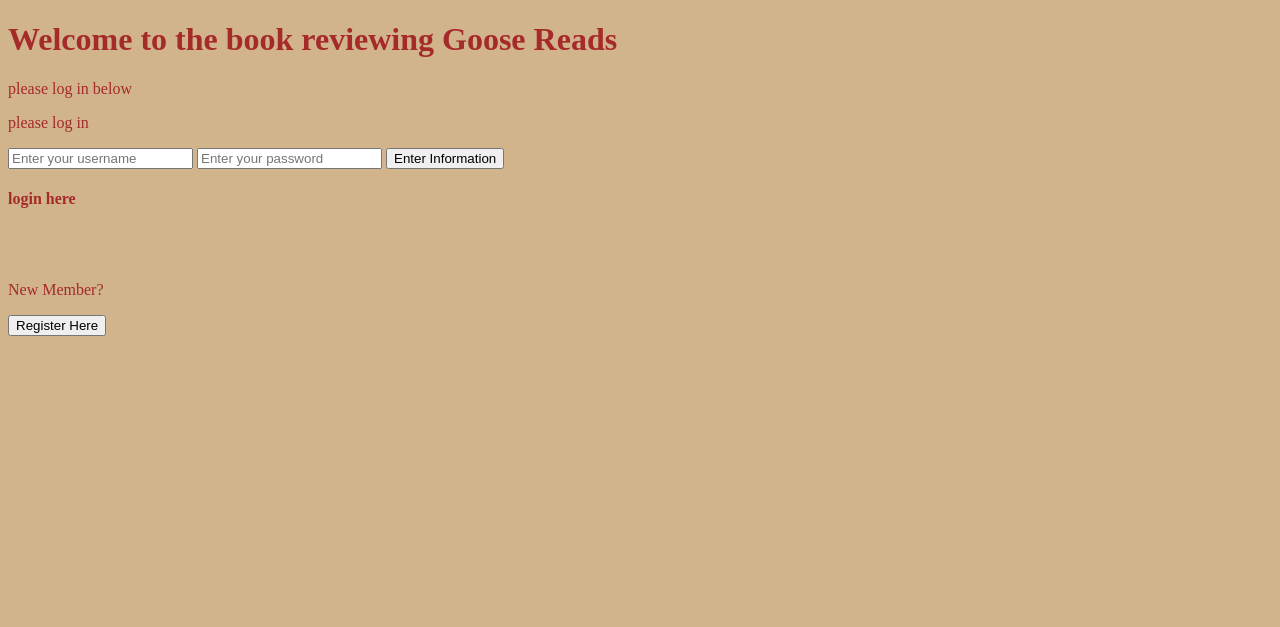
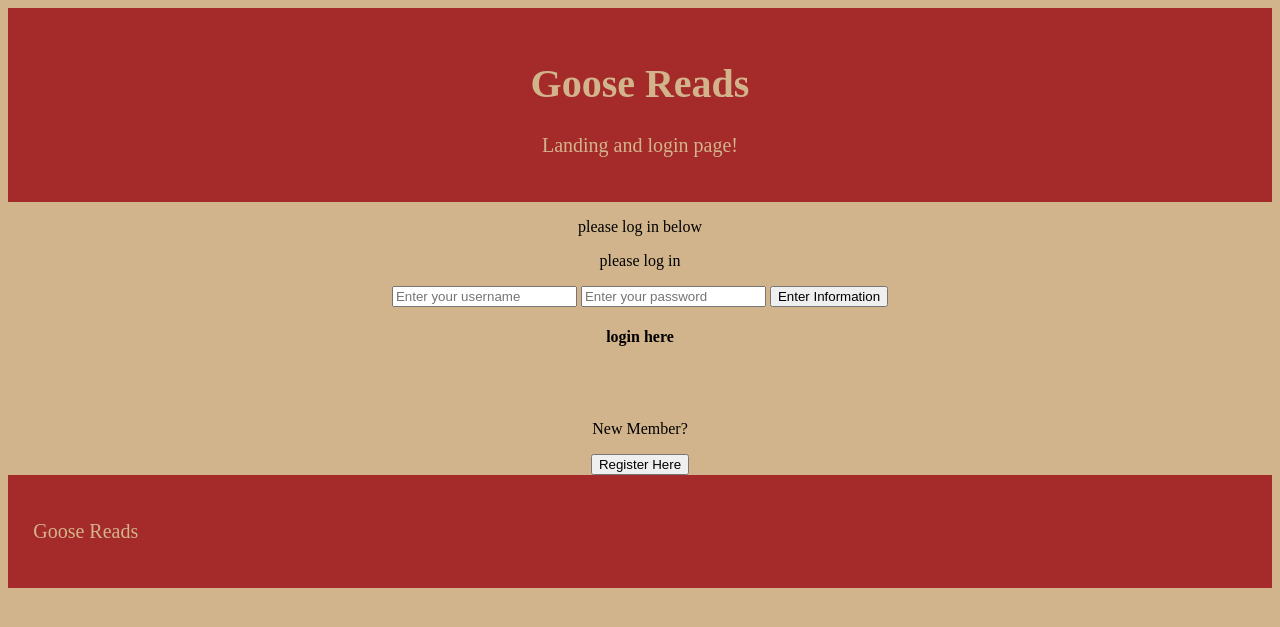
Before and after one commit to ReverendSymes/ENGO-651-Lab1-Symes, a Flask app: page / in a window 1280 px wide. Shown: the top 627 px of the page. Run offline with Flask 2, Linux system fonts and the light colour scheme.

Commit message:
sexed up index

```diff
--- a/templates/index.html
+++ b/templates/index.html
@@ -1,12 +1,37 @@
 <!DOCTYPE html>
 <head>
+  <style>
+  body {
+    background-color: tan;
+    text-align: center;
+  }
+  .header {
+    padding: 2%;
+    text-align: center;
+    color: tan;
+    font-size: 20px;
+    background: brown;
+  }
 
-<link href="./genCSS.css" rel="stylesheet">
+  .footer {
+    padding: 2%;
+    text-align: left;
+    color: tan;
+    font-size: 20px;
+    background: brown;
+  }
+
+
+  </style>
+
 
 <title>Homepage</title>
 </head>
 <body>
-  <h1>Welcome to the book reviewing Goose Reads</h1>
+  <div class="header">
+    <h1>Goose Reads</h1>
+    <p>Landing and login page!</p>
+  </div>
   <p>please log in below</p>
   <p>{{message}}</p>
   <form action = "{{ url_for('search') }}" method= "post">
@@ -28,3 +53,6 @@
 
 
 </body>
+<div class="footer">
+  <p>Goose Reads<p>
+</div>
```
